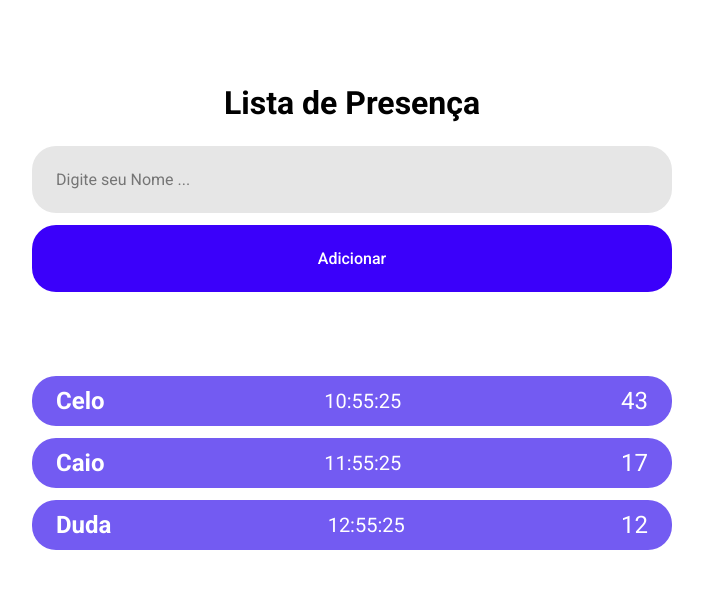
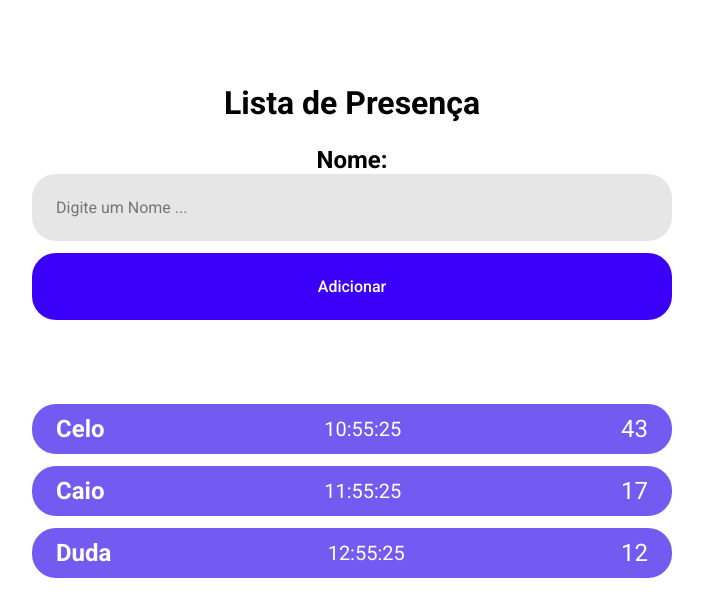
Before and after one commit to marceloicampos/discovery-vite-reactapp, a React (Vite) app in the folder reactapp/: page / in a window 1280 px wide. Shown: the top 616 px of the page, without its empty margins (288-991 px from the left). Built offline with nearby package versions, Linux system fonts and the light colour scheme.

Commit message:
Mudança de Estado no React

```diff
--- a/reactapp/src/pages/Home/index.jsx
+++ b/reactapp/src/pages/Home/index.jsx
@@ -1,17 +1,26 @@
+import React, { useState } from 'react'
+// o useState o padrão para criar um estado no react e retorna um array com 2 posições
 import './styles.css'
 import { Card } from '../../components/Card'
 
 export function Home() {
+    const [studentName, setStudentName] = useState('')
+    // o primeiro é onde GUARDAMOS o valor do estado e o segundo é a FUNÇÃO que atualiza o estado [estado, setEstado]
+    // lembrando que o useState pode iniciar vazio ''
+
     return (
         <div className="container">
             <h1>Lista de Presença</h1>
-            <input type="text" placeholder="Digite seu Nome ..." />
+            <h2>Nome: {studentName}</h2>
+            <input type="text" placeholder="Digite um Nome ..." onChange={e => setStudentName(e.target.value)} />
             <button type="button">Adicionar</button>
             <Card name="Celo" time="10:55:25" age={43} />
-            <Card name="Caio" time="11:55:25" age={17}/>
-            <Card name="Duda" time="12:55:25" age={12}/>
+            <Card name="Caio" time="11:55:25" age={17} />
+            <Card name="Duda" time="12:55:25" age={12} />
         </div>
     )
+    // no input acima pegamos o target.value do element 'e' pelo onChange
+    // então atualizamos o valor do estado pelo setStudentName
 }
 
 // export default Home
```
